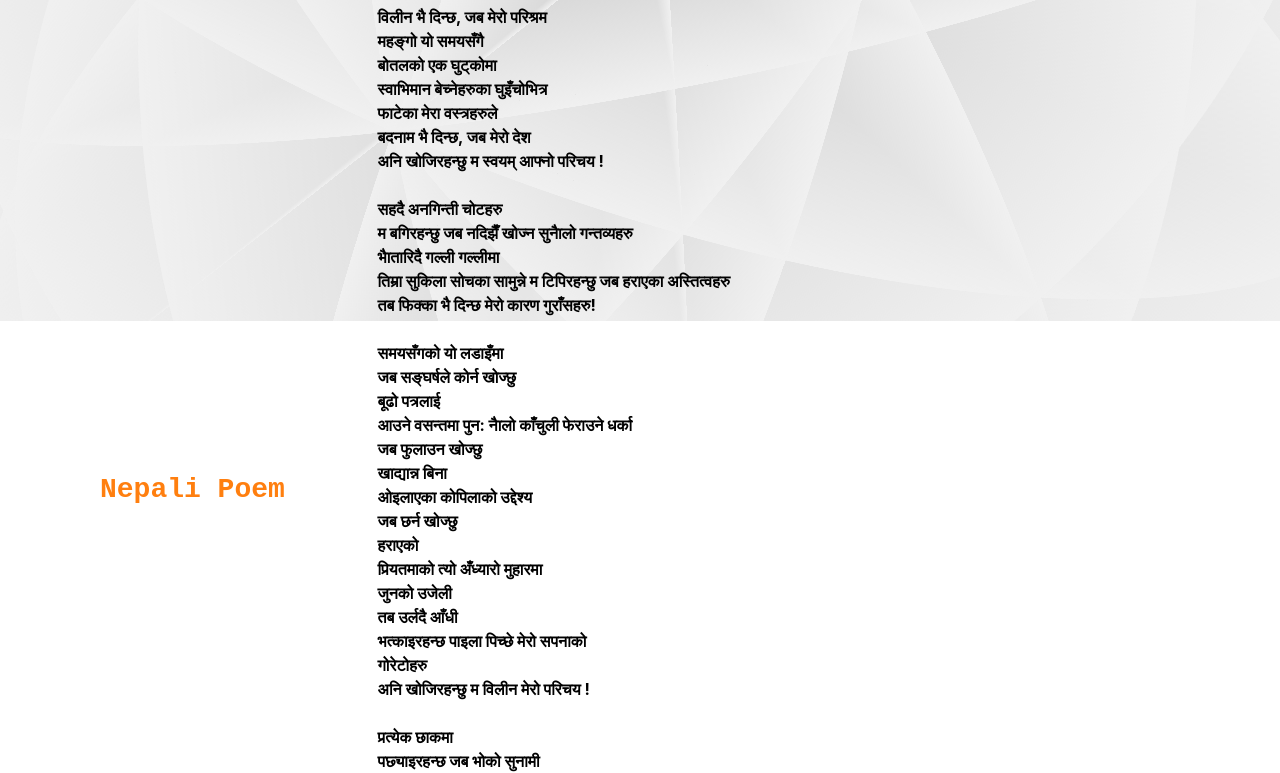
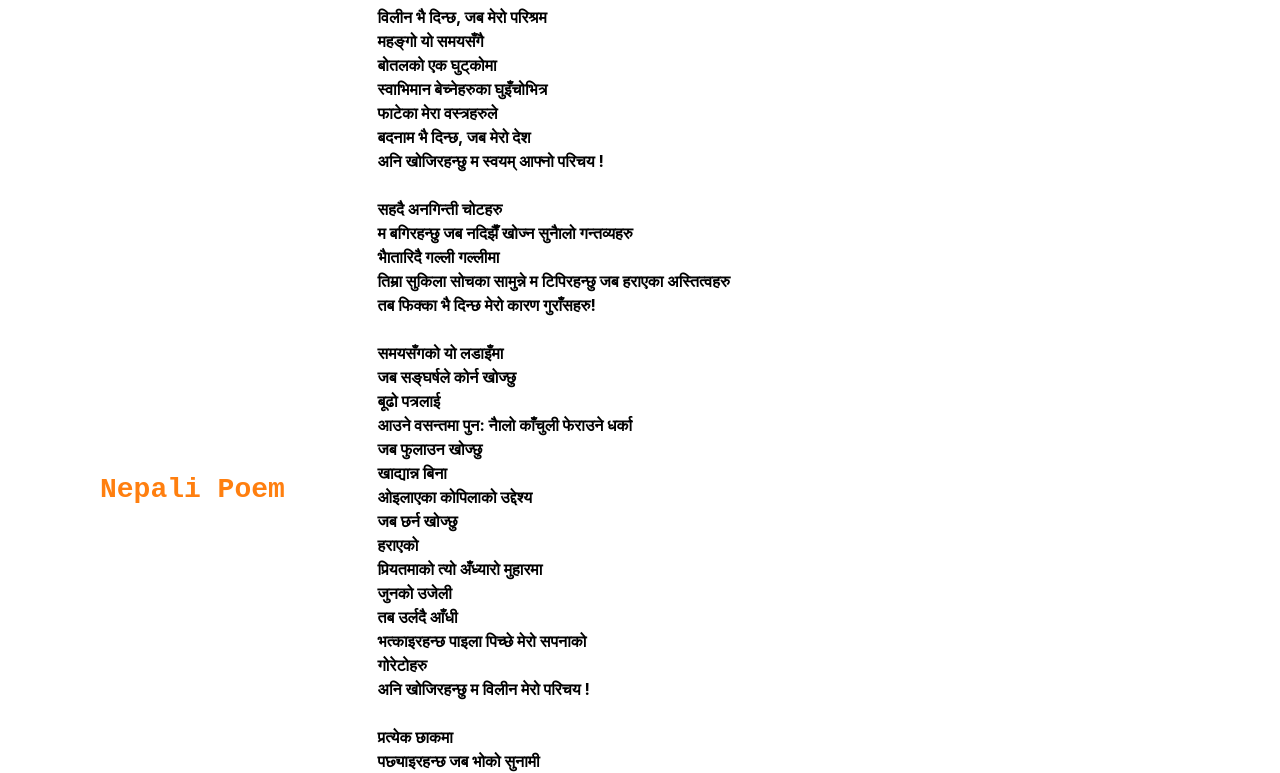
Before and after one commit to KamalAle12/kamalblog, a website: page index.html in a window 1280 px wide. Shown: the part 549-1322 px from the top of the page. Drawn offline with nearby package versions, Linux system fonts and the light colour scheme; animation ran at ten frames a second.

Commit message:
remove background

```diff
--- a/css/style.css
+++ b/css/style.css
@@ -60,89 +60,6 @@
     width: 25vw;
 }
 
-.background {
-    position: fixed;
-    width: 100%;
-    height: 100%;
-    overflow: hidden;
-}
-
-.background .rotate {
-    position: absolute;
-    top: calc(50% - 200px);
-    left: calc(50% - 200px);
-    width: 400px;
-    height: 400px;
-    transform-style: preserve-3d;
-    animation: rotate 20s linear infinite;
-    zoom: 4;
-}
-
-@keyframes rotate {
-    0% {
-        transform: rotateX(0deg) rotateY(0deg);
-    }
-    100% {
-        transform: rotateX(360deg) rotateY(360deg);
-    }
-}
-
-.background .rotate .sphere {
-    position: absolute;
-    top: 0;
-    left: 0;
-    width: 100%;
-    height: 100%;
-    transform-style: preserve-3d;
-}
-
-.background .rotate .sphere:nth-child(2) {
-    transform: rotate(90deg);
-}
-
-.background .rotate .sphere:nth-child(3) {
-    transform: rotate(45deg);
-}
-
-.background .rotate .sphere:nth-child(4) {
-    transform: rotate(-45deg);
-}
-
-.background .rotate .sphere span {
-    position: absolute;
-    top: 0;
-    left: 0;
-    width: 100%;
-    height: 100%;
-    transform-style: preserve-3d;
-    background: radial-gradient(#ccc, #fff);
-    border-radius: 50%;
-}
-
-.background .rotate .sphere span:nth-child(1) {
-    transform: rotateY(0deg);
-}
-
-.background .rotate .sphere span:nth-child(2) {
-    transform: rotateY(30deg);
-}
-
-.background .rotate .sphere span:nth-child(3) {
-    transform: rotateY(60deg);
-}
-
-.background .rotate .sphere span:nth-child(4) {
-    transform: rotateY(90deg);
-}
-
-.background .rotate .sphere span:nth-child(5) {
-    transform: rotateY(120deg);
-}
-
-.background .rotate .sphere span:nth-child(6) {
-    transform: rotateY(150deg);
-}
-
 .footer {
     background: black;
     text-align: center;
--- a/index.html
+++ b/index.html
@@ -14,26 +14,6 @@
 </head>
 
 <body>
-    <header>
-        <nav class="navbar navbar-dark navbar-expand-sm fixed-top">
-            <a class="navbar-brand" href="index.html"><img src="images/logo.png" alt=""></a>
-            <div class="container">
-                <button class="navbar-toggler" type="button" data-toggle="collapse" data-target="#Navbar">
-                <span class="navbar-toggler-icon"></span>
-            </button>
-                <div class="collapse navbar-collapse" id="Navbar">
-                    <ul class="navbar-nav mr-auto">
-                        <li class="nav-item"><a class="nav-link" href="index.html"><span class="fa fa-home fa-lg"></span>Home</a></li>
-                        <li class="nav-item"><a class="nav-link" href="#about"><span class="fa fa-info fa-lg"></span>About</a></li>
-                        <li class="nav-item"><a class="nav-link" href="#contact"><span class="fa fa-address-card fa-lg"></span>Contact</a></li>
-                    </ul>
-                </div>
-            </div>
-            <div>
-
-            </div>
-        </nav>
-    </header>
     <div class="background">
         <div class="rotate">
             <div class="sphere">
@@ -70,6 +50,27 @@
             </div>
         </div>
     </div>
+    <header>
+        <nav class="navbar navbar-dark navbar-expand-sm fixed-top">
+            <a class="navbar-brand" href="index.html"><img src="images/logo.png" alt=""></a>
+            <div class="container">
+                <button class="navbar-toggler" type="button" data-toggle="collapse" data-target="#Navbar">
+                <span class="navbar-toggler-icon"></span>
+            </button>
+                <div class="collapse navbar-collapse" id="Navbar">
+                    <ul class="navbar-nav mr-auto">
+                        <li class="nav-item"><a class="nav-link" href="index.html"><span class="fa fa-home fa-lg"></span>Home</a></li>
+                        <li class="nav-item"><a class="nav-link" href="#about"><span class="fa fa-info fa-lg"></span>About</a></li>
+                        <li class="nav-item"><a class="nav-link" href="#contact"><span class="fa fa-address-card fa-lg"></span>Contact</a></li>
+                    </ul>
+                </div>
+            </div>
+            <div>
+
+            </div>
+        </nav>
+    </header>
+
 
 
     <div class="container">
```
